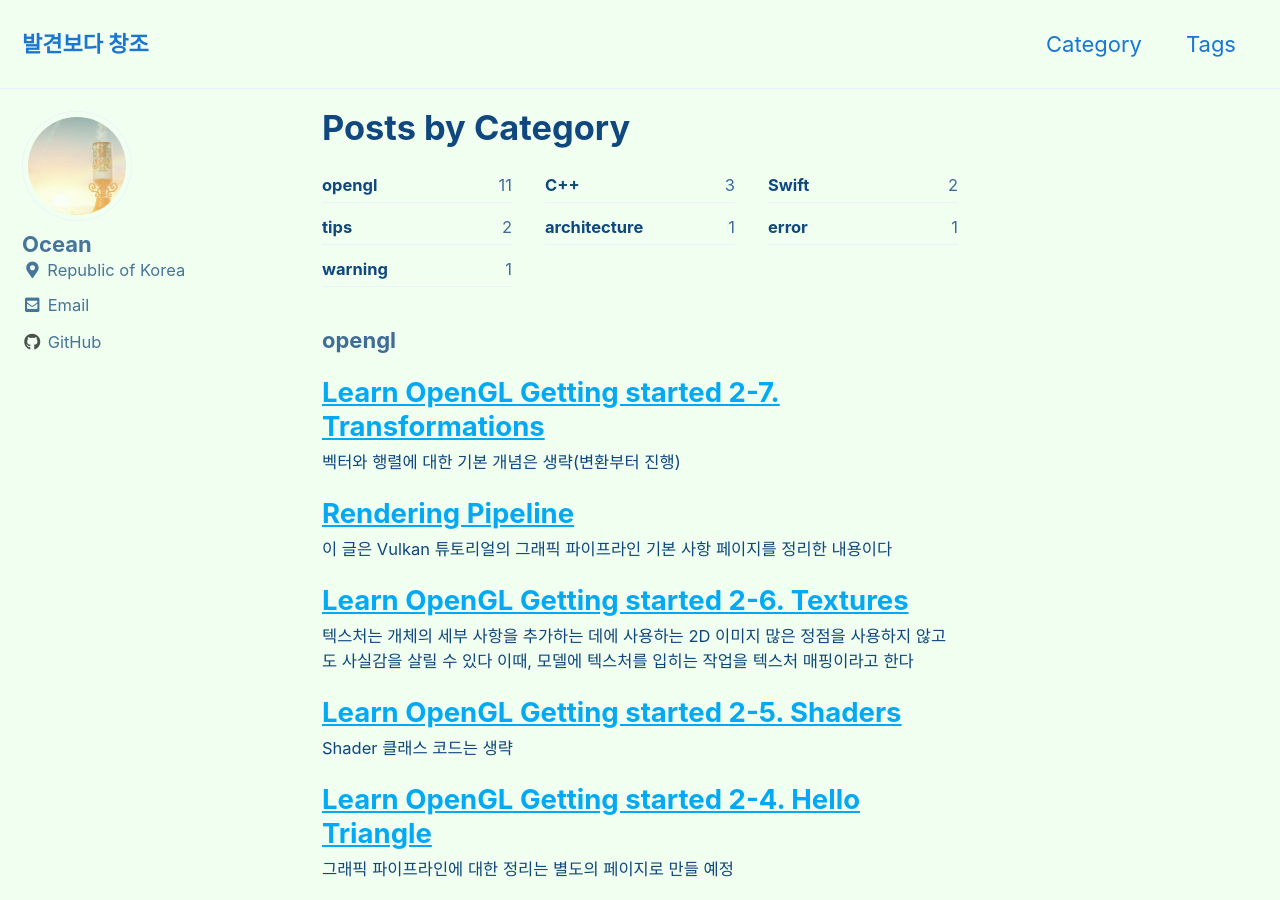
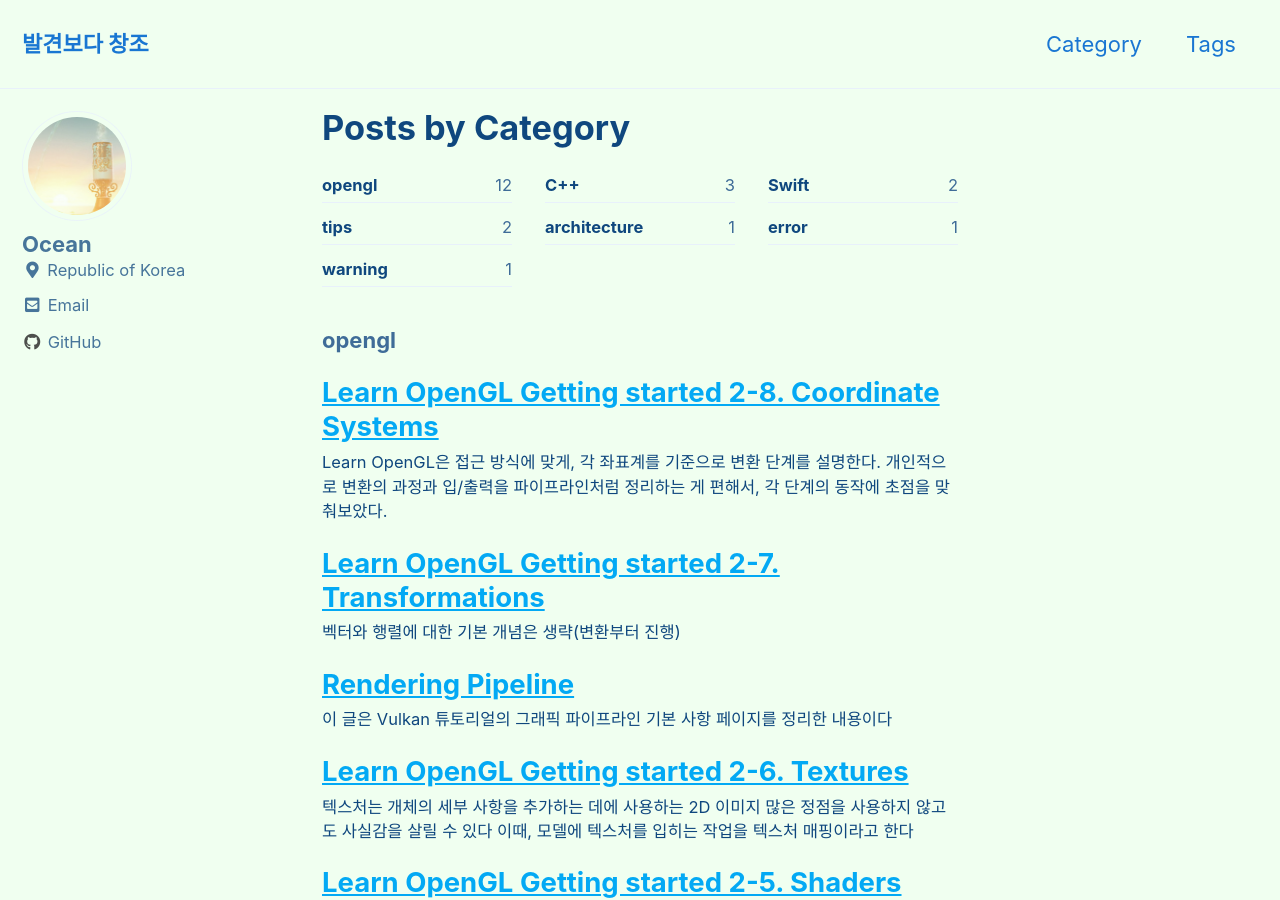
Before and after one commit to OceanShape/OceanShape.github.io, a Jekyll site: the page built from _pages/category-archive.md, in a window 1280 px wide and 900 px high. Built offline with Jekyll 4.4.1, drawn with Linux system fonts in a browser that asks for light colours; cached includes are drawn as plain includes.

Commit message:
221123-2

```diff
--- a/_posts/2022-11-23-learn-opengl-getting-started-208-coordinate-systems.md
+++ b/_posts/2022-11-23-learn-opengl-getting-started-208-coordinate-systems.md
@@ -1,3 +1,9 @@
+---
+layout: post
+title: "Learn OpenGL Getting started 2-8. Coordinate Systems"
+categories: opengl
+---
+
 -   Learn OpenGL은 접근 방식에 맞게, 각 좌표계를 기준으로 변환 단계를 설명한다. 개인적으로 변환의 과정과 입/출력을 파이프라인처럼 정리하는 게 편해서, 각 단계의 동작에 초점을 맞춰보았다.
 
 -   Vertex Shader 이후의 가정: 모든 점은 NDC(normalized device coordinates)에 존재
@@ -63,7 +69,7 @@
 ### In practice
 
 -   `model`, `view`, `projection` 행렬을 합성하면, 3D좌표를 2D좌표(NDC)로 만들 수 있다
-    ![composition](https://user-images.githubusercontent.com/42532724/201527516-82d3af3a-3e06-43be-955f-9c60547c9dca.png)
+    <img src="https://user-images.githubusercontent.com/42532724/201527516-82d3af3a-3e06-43be-955f-9c60547c9dca.png"></p>
 
     1. model matrix
     2. view matrix
@@ -71,10 +77,18 @@
     3. projection matrix
         - orthographic projection matrix
           ![orthographic_frustum](https://user-images.githubusercontent.com/42532724/201527502-85d19b38-f133-482a-a336-ecf62927d002.png)
-          `detail::tmat4x4<T> glm::ortho(left, right, bottom, top, zNear, zFar)` - 매개변수 자료형 전부 `T const &` - `left, right`: 좌/우 좌표 지정 - `bottom, top`: 아래/위의 좌표 지정 - `zNear, zFar`: 가까운 평면/먼 평면과의 거리
+          `detail::tmat4x4<T> glm::ortho(left, right, bottom, top, zNear, zFar)`
+            - 매개변수 자료형 전부 `T const &`
+                - `left, right`: 좌/우 좌표 지정
+                - `bottom, top`: 아래/위의 좌표 지정
+                - `zNear, zFar`: 가까운 평면/먼 평면과의 거리
         - perspective projection matrix
           ![perspective_frustum](https://user-images.githubusercontent.com/42532724/201527507-36744ab4-4b2b-4a90-aa7c-ded1af7bb105.png)
-          `detail::tmat4x4<T> glm::perspective(fovy, aspect, near, far)` - 매개변수 자료형 전부 `T const &` - `fovy`: field of view(view space의 크기를 각도로 설정) - `aspect`: 화면 비율(width/height) - `near/far`: 가까운 평면/먼 평면과의 거리
+          `detail::tmat4x4<T> glm::perspective(fovy, aspect, near, far)`
+            - 매개변수 자료형 전부 `T const &`
+                - `fovy`: field of view(view space의 크기를 각도로 설정)
+                - `aspect`: 화면 비율(width/height)
+                - `near/far`: 가까운 평면/먼 평면과의 거리
 
 -   만든 matrix를 uniform으로 선언하여 vertex shader에 전달
 
@@ -110,8 +124,9 @@
     <p align="center"><img src="https://user-images.githubusercontent.com/42532724/203484122-06a9237d-4744-4c3c-a778-4690001ed2ff.png" width="40%"></p>
 
     -   지금까지의 결과물: 일부가 덮혀서 어색함. 왜 이상하게 그려질까?
-        → OpenGL이 삼각형 단위로 그리기 때문에 발생하는 문제 - 이미 픽셀이 그려져 있는 위치에 픽셀을 또 그린다
-        ⇒ 해결 방법: z-buffer(depth buffer)
+        → OpenGL이 삼각형 단위로 그리기 때문에 발생하는 문제
+        -   이미 픽셀이 그려져 있는 위치에 픽셀을 또 그린다
+            ⇒ 해결 방법: z-buffer(depth buffer)
     -   OpenGL은 z-buffer에 모든 깊이 정보를 저장
         -   GLFW가 버퍼를 자동으로 생성함
         -   깊이 정보는 각 fragment의 z값으로 저장
@@ -121,5 +136,8 @@
         -   current fragment의 출력을 시도할 때마다, z-buffer에 들어있는 깊이 값과 비교
             -   기존 fragment보다 뒤에 있을 경우 ⇒ 무시됨
             -   앞에 있을 경우 ⇒ 기존 fragment에 덮어 씌움(z-buffer도 갱신)
-    -   사용법 - depth testing enable 설정(초기에 한 번): `glEnable(GL_DEPTH_TEST)` - depth buffer 비우기(매 루프마다): `glClear(GL_COLOR_BUFFER_BIT | GL_DEPTH_BUFFER_BIT)`
-    <p align="center"><img src="https://user-images.githubusercontent.com/42532724/203484882-c0885fc8-8487-4225-9b68-4eaf8b2467a8.jpg" width="40%"></p>
+    -   사용법
+
+    1. depth testing enable 설정(초기에 한 번): `glEnable(GL_DEPTH_TEST)`
+    2. depth buffer 비우기(매 루프마다): `glClear(GL_COLOR_BUFFER_BIT | GL_DEPTH_BUFFER_BIT)`
+     <p align="center"><img src="https://user-images.githubusercontent.com/42532724/203484882-c0885fc8-8487-4225-9b68-4eaf8b2467a8.jpg" width="40%"></p>
```
